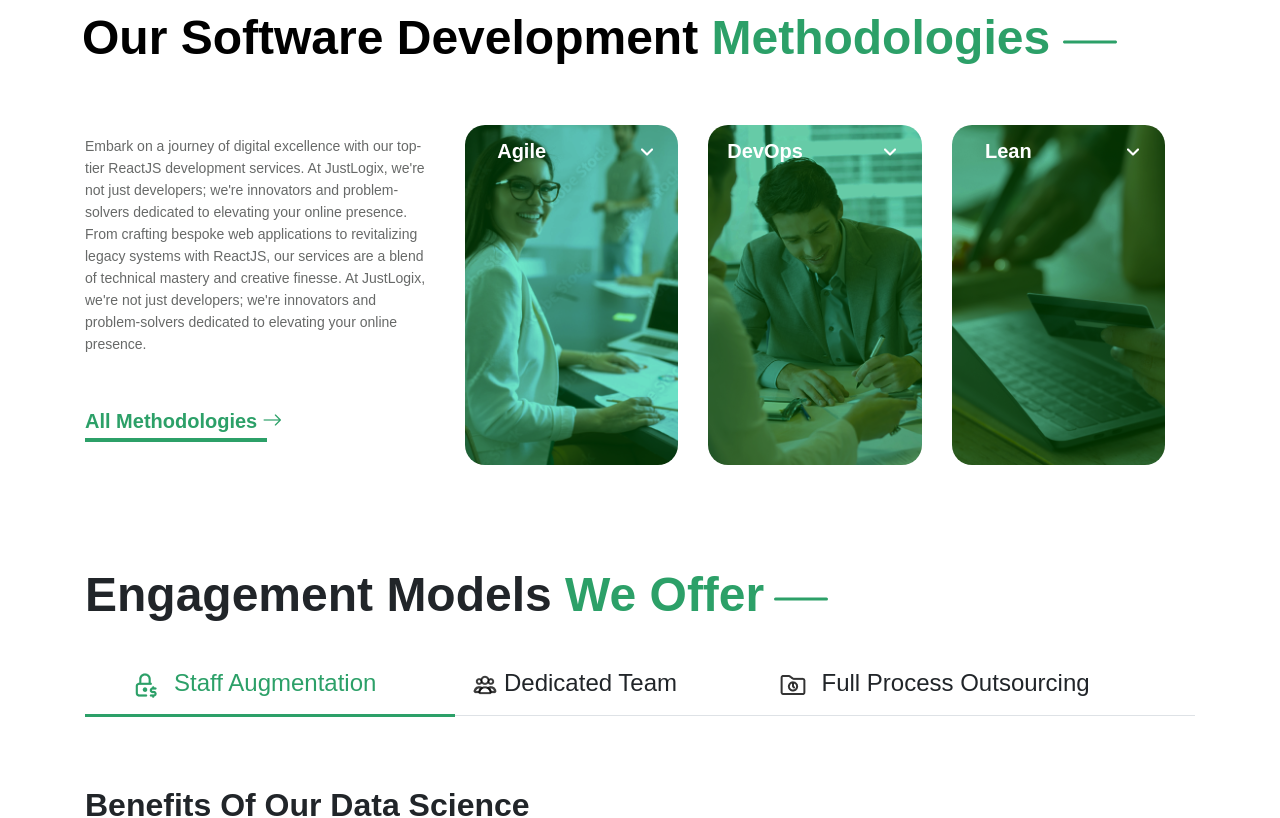
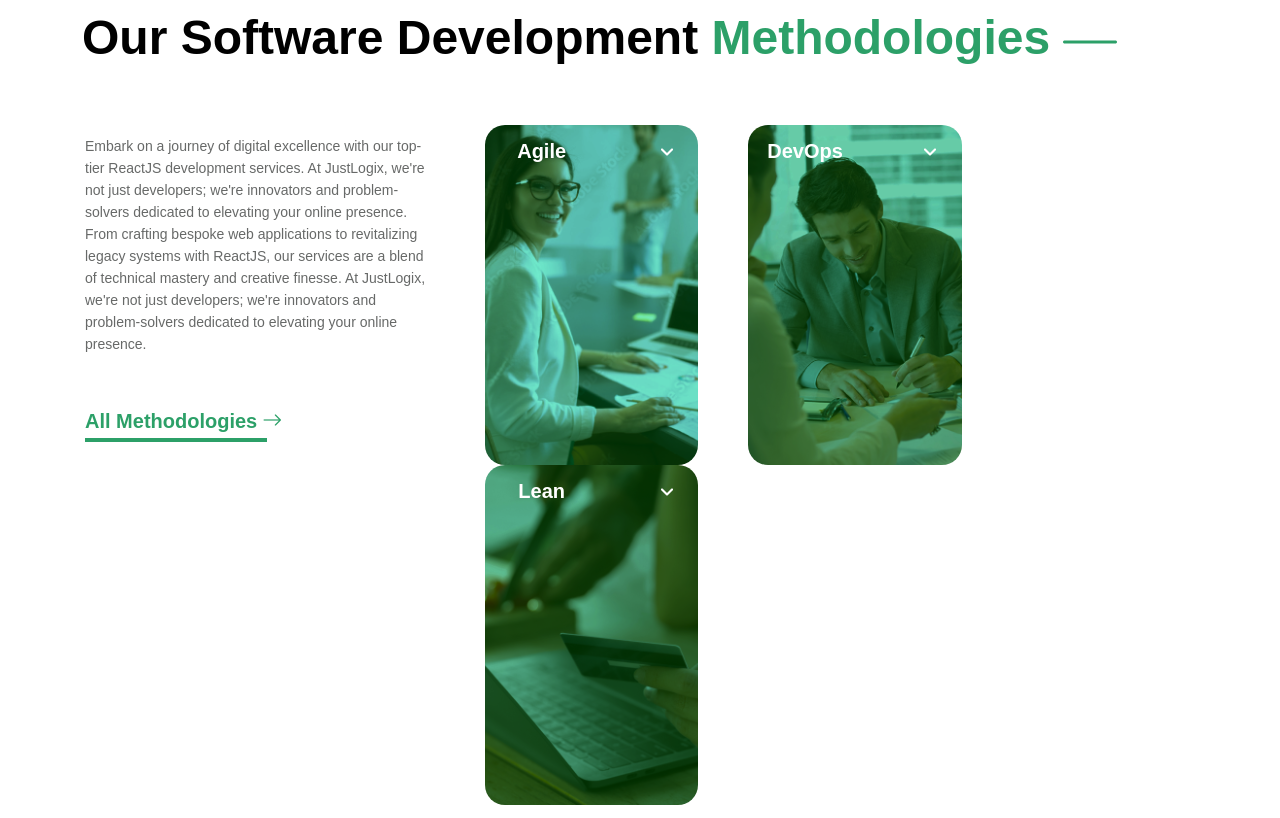
Before and after one commit to Raghultom/SoftwareDevelopment, a plain HTML site: page index.html in a window 1280 px wide. Shown: the part 2380-3198 px from the top of the page. Drawn offline with nearby package versions, Linux system fonts and the light colour scheme; grey boxes are pictures that could not be loaded; a script that the page names is missing; files whose address does not match are found by name.

Commit message:
Update softwaredeveloper.css

```diff
--- a/softwaredeveloper.css
+++ b/softwaredeveloper.css
@@ -837,6 +837,7 @@ body {
     display: flex !important;
     align-items: center !important;
     justify-content: center !important;
+    margin-left: 20px !important;
 
 }
 
```
